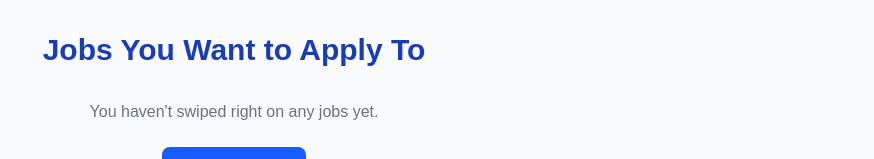
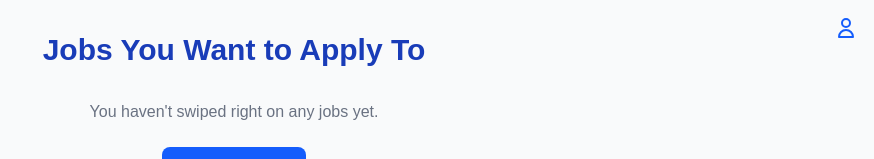
Before and after one commit to NTh1nk/SwipedIn, a Next.js app in the folder swiped-in/: page /apply in a window 1280 px wide. Shown: the top 159 px of the page, without its empty margins (406-1280 px from the left). Built offline with nearby package versions, Linux system fonts and the light colour scheme.

Commit message:
Update page.tsx

```diff
--- a/swiped-in/src/app/apply/page.tsx
+++ b/swiped-in/src/app/apply/page.tsx
@@ -109,6 +109,30 @@ export default function ApplyPage() {
 
   return (
     <div className="min-h-screen bg-gray-50 py-8 px-4">
+      {/* Profile Icon */}
+      <div className="absolute top-4 right-4">
+        <a
+          href="/profile"
+          className="shadow-md hover:shadow-lg transition-shadow duration-200"
+          title="Go to Profile"
+        >
+          <svg
+            className="w-6 h-6 text-blue-600"
+            fill="none"
+            stroke="currentColor"
+            viewBox="0 0 24 24"
+            xmlns="http://www.w3.org/2000/svg"
+          >
+            <path
+              strokeLinecap="round"
+              strokeLinejoin="round"
+              strokeWidth={2}
+              d="M16 7a4 4 0 11-8 0 4 4 0 018 0zM12 14a7 7 0 00-7 7h14a7 7 0 00-7-7z"
+            />
+          </svg>
+        </a>
+      </div>
+
       <div className="max-w-3xl mx-auto">
         <h1 className="text-3xl font-bold text-center mb-8 text-blue-800">Jobs You Want to Apply To</h1>
         {jobs.length === 0 ? (
```
